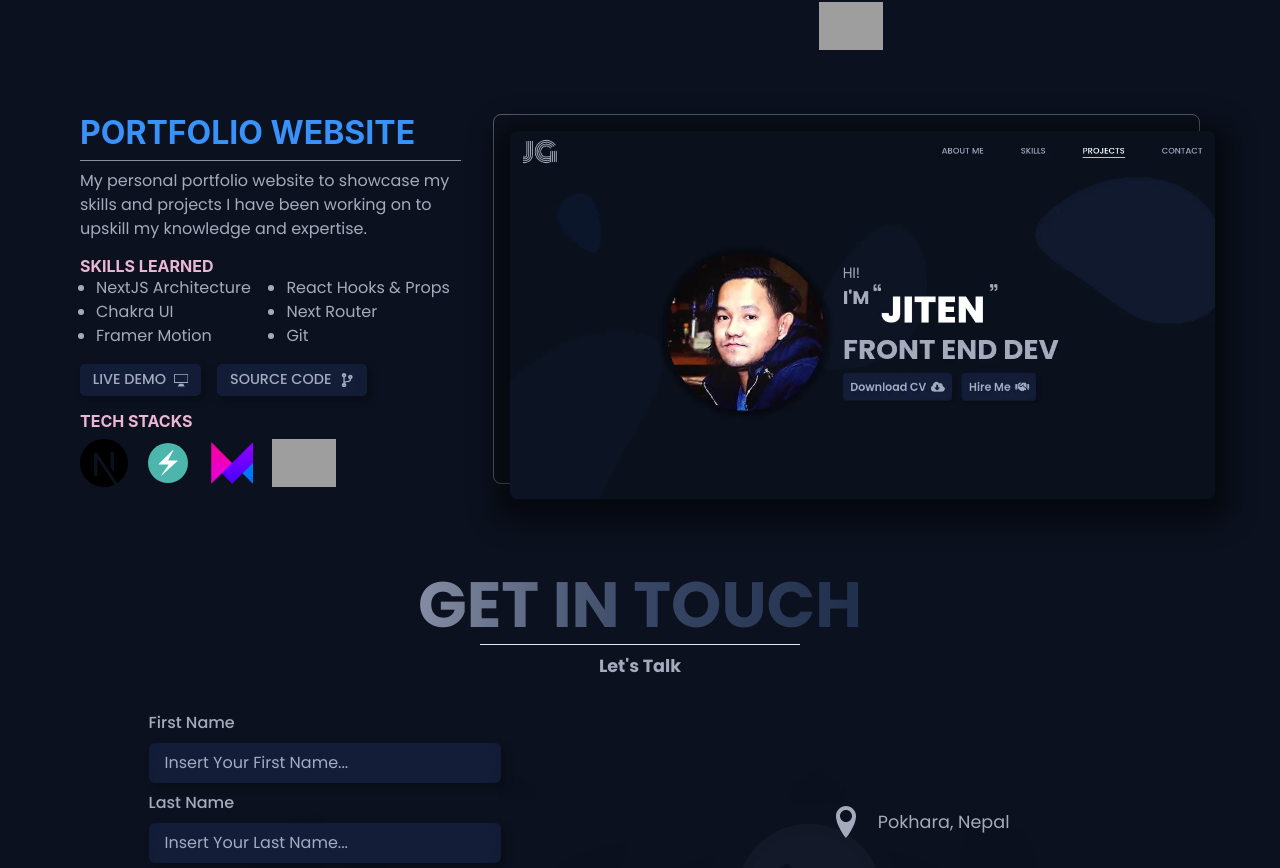
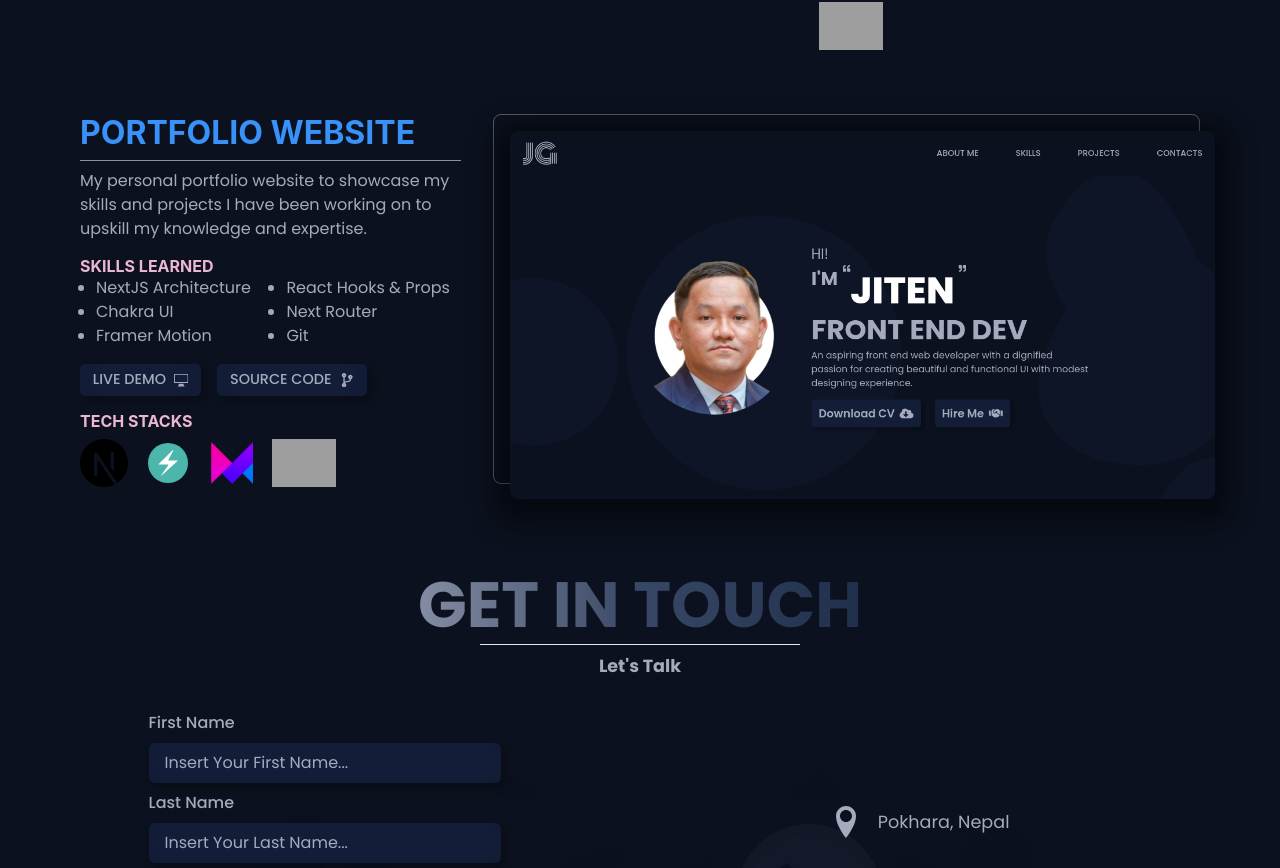
Before and after one commit to zeetaengrg/portfolio, a Next.js app: page / in a window 1280 px wide. Shown: the part 3857-4725 px from the top of the page. Built offline with nearby package versions, Linux system fonts and the light colour scheme; grey boxes are pictures that could not be loaded.

Commit message:
feat: new portfolio project image added to projects section

```diff
--- a/data/projects-data.js
+++ b/data/projects-data.js
@@ -115,7 +115,7 @@ export const projects = [
     imageOne: "/images/alpha-male.webp",
     demoLinkOne: "#",
     sourceLinkOne: "https://github.com/zeetaengrg/e-commerce-clothing-shop",
-    imageTwo: "/images/portfolio.webp",
+    imageTwo: "/images/portfolio.png",
     demoLinkTwo: "https://jitendragurung.com.np/",
     sourceLinkTwo: "https://github.com/zeetaengrg/portfolio",
     technologyOne: [
```
Also changed, not shown: public/images/portfolio.png (added), public/images/portfolio.webp (deleted).
